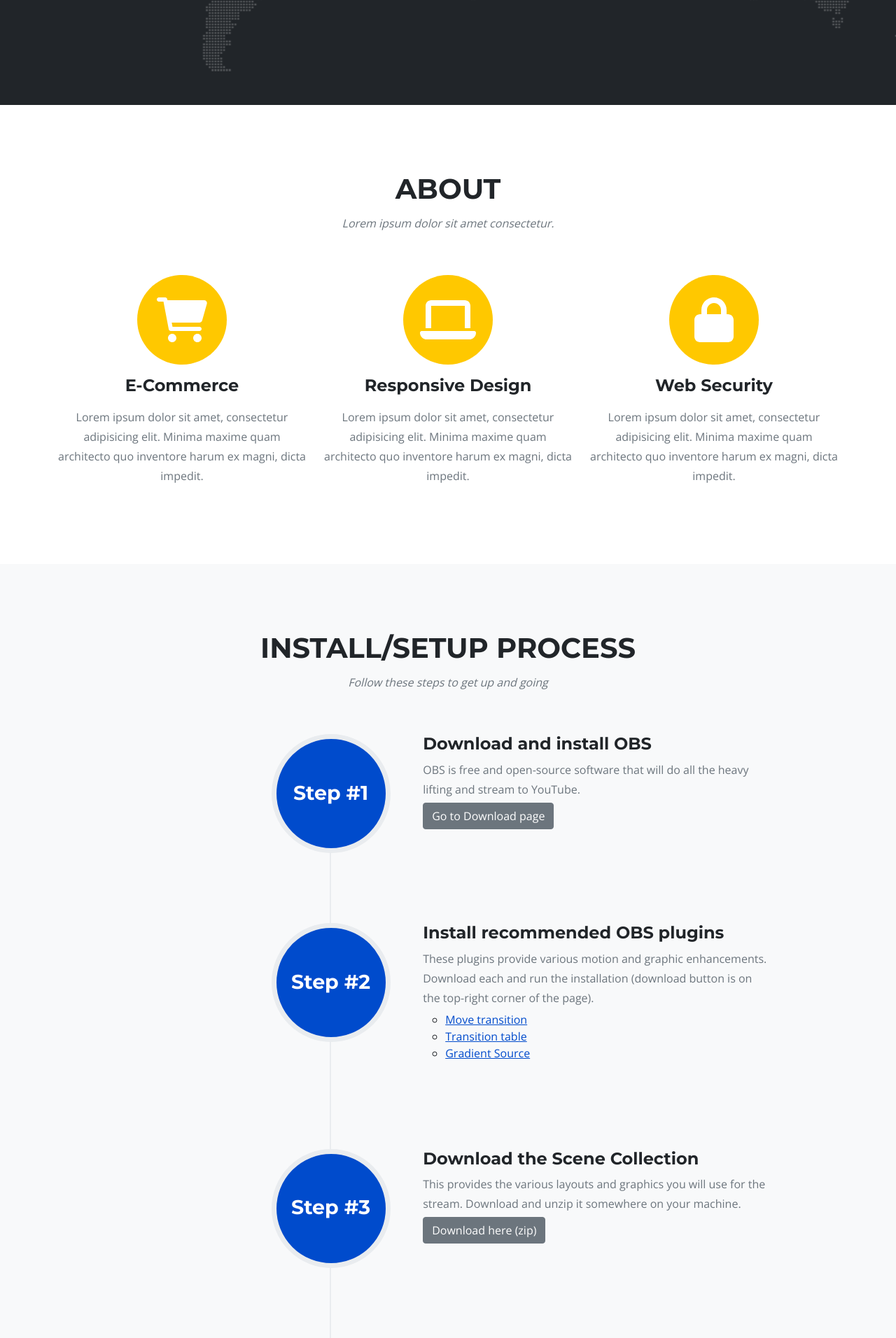
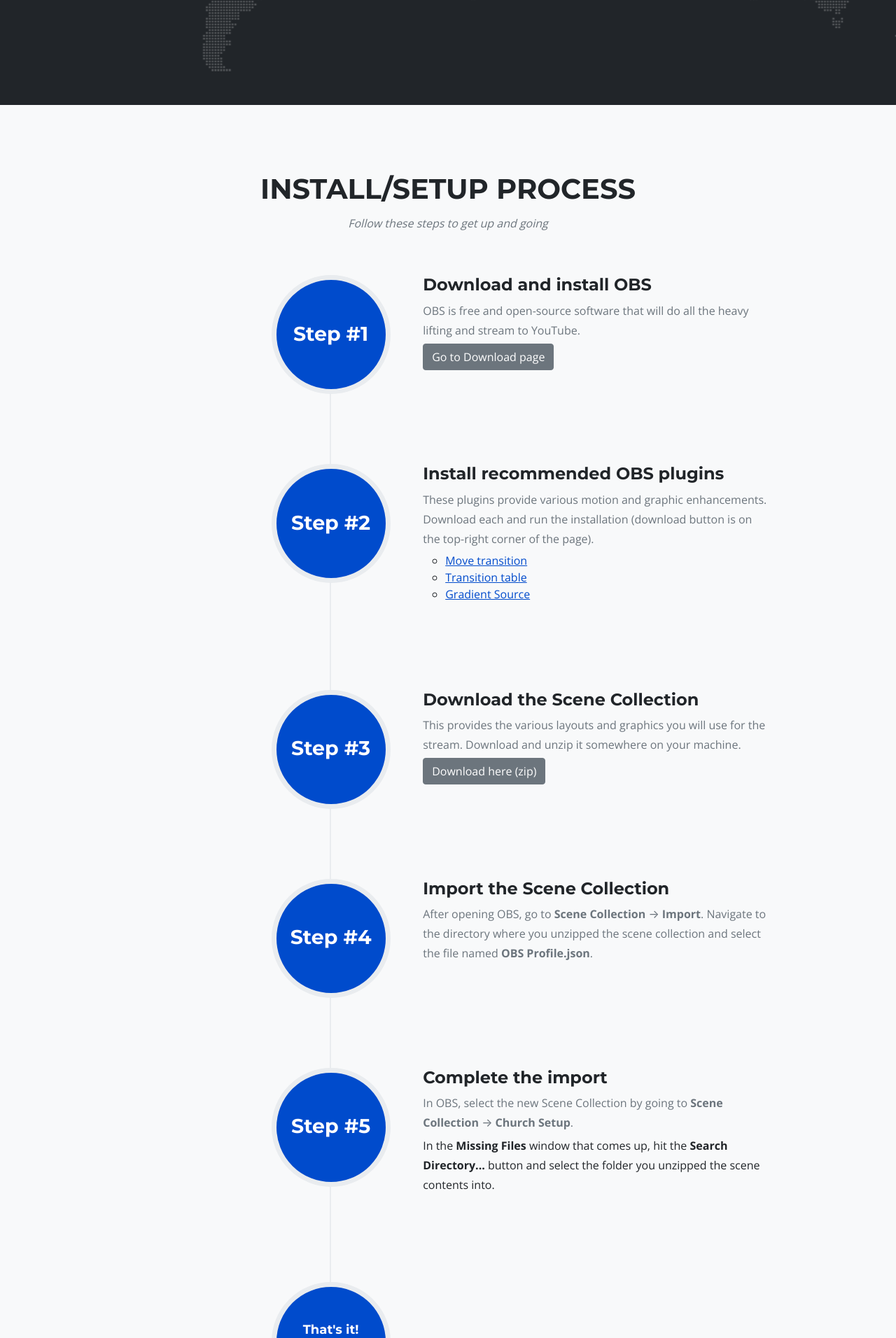
Before and after one commit to mikesir87/church-stream-tools, a PHP site: page / in a window 1280 px wide. Shown: the part 667-2579 px from the top of the page at 70% size. Run offline with PHP 8.4, Linux system fonts and the light colour scheme; some libraries are stand-ins or nearby versions.

Commit message:
Remove unused about section

```diff
--- a/landing-page/index.php
+++ b/landing-page/index.php
@@ -49,42 +49,6 @@
             <a class="btn btn-primary btn-xl text-uppercase" href="#about">Tell Me More</a>
         </div>
     </header>
-
-    <!-- About -->
-    <section class="page-section" id="about">
-        <div class="container">
-            <div class="text-center">
-                <h2 class="section-heading text-uppercase">About</h2>
-                <h3 class="section-subheading text-muted">Lorem ipsum dolor sit amet consectetur.</h3>
-            </div>
-            <div class="row text-center">
-                <div class="col-md-4">
-                    <span class="fa-stack fa-4x">
-                        <i class="fas fa-circle fa-stack-2x text-primary"></i>
-                        <i class="fas fa-shopping-cart fa-stack-1x fa-inverse"></i>
-                    </span>
-                    <h4 class="my-3">E-Commerce</h4>
-                    <p class="text-muted">Lorem ipsum dolor sit amet, consectetur adipisicing elit. Minima maxime quam architecto quo inventore harum ex magni, dicta impedit.</p>
-                </div>
-                <div class="col-md-4">
-                    <span class="fa-stack fa-4x">
-                        <i class="fas fa-circle fa-stack-2x text-primary"></i>
-                        <i class="fas fa-laptop fa-stack-1x fa-inverse"></i>
-                    </span>
-                    <h4 class="my-3">Responsive Design</h4>
-                    <p class="text-muted">Lorem ipsum dolor sit amet, consectetur adipisicing elit. Minima maxime quam architecto quo inventore harum ex magni, dicta impedit.</p>
-                </div>
-                <div class="col-md-4">
-                    <span class="fa-stack fa-4x">
-                        <i class="fas fa-circle fa-stack-2x text-primary"></i>
-                        <i class="fas fa-lock fa-stack-1x fa-inverse"></i>
-                    </span>
-                    <h4 class="my-3">Web Security</h4>
-                    <p class="text-muted">Lorem ipsum dolor sit amet, consectetur adipisicing elit. Minima maxime quam architecto quo inventore harum ex magni, dicta impedit.</p>
-                </div>
-            </div>
-        </div>
-    </section>
 
     <!-- Install/Setup -->
     <section class="page-section bg-light" id="install-setup">
```
